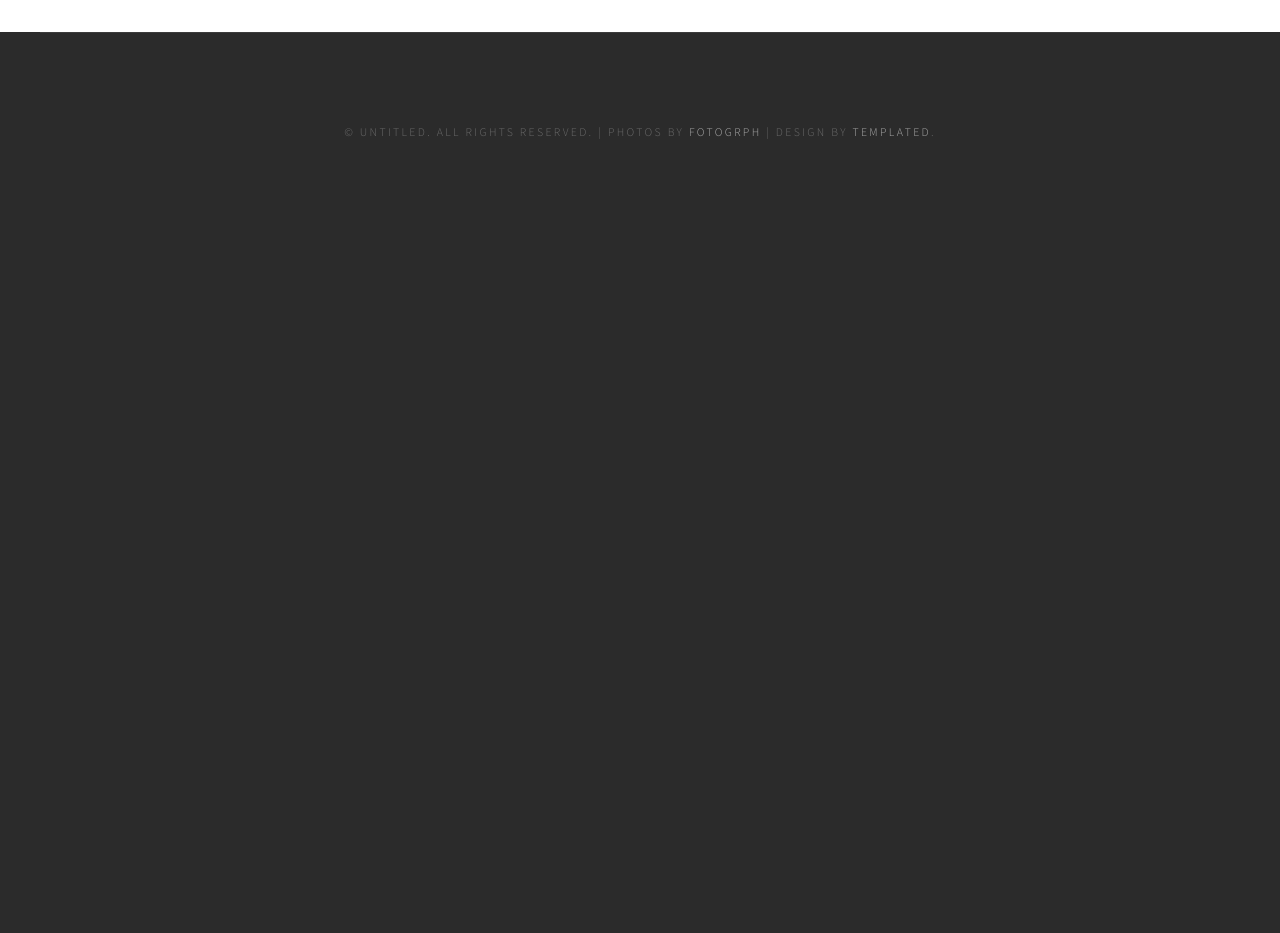
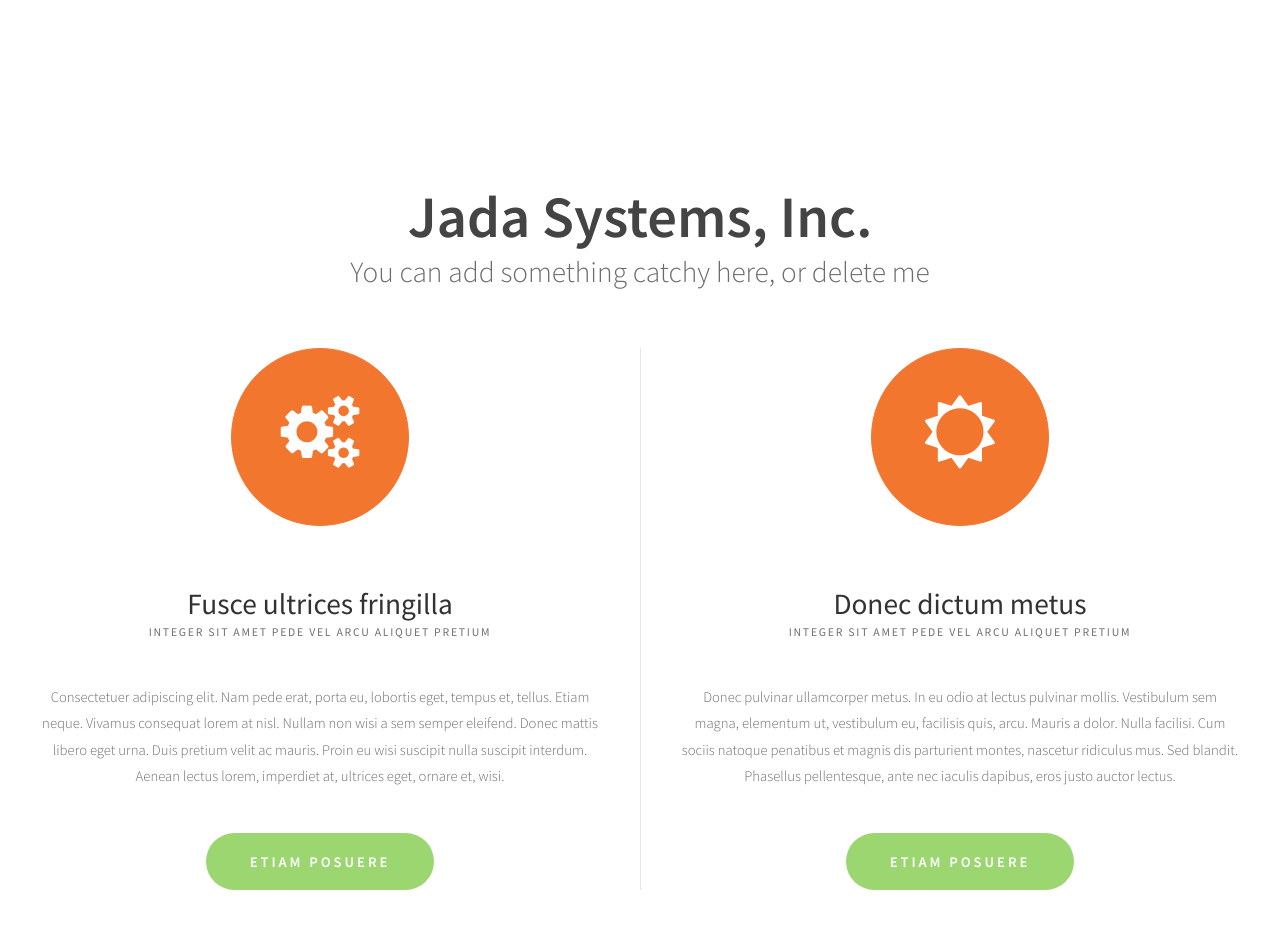
Before and after one commit to aartea/jada-intern, a plain HTML site: page about-us.html in a window 1280 px wide. Shown: the part 627-1560 px from the top of the page. Before the commit the page ends 927 px from the top, so only its background shows below. Drawn offline with Linux system fonts and the light colour scheme.

```diff
--- a/about-us.html
+++ b/about-us.html
@@ -42,9 +42,30 @@
 </div>
 <div id="wrapper">
 	<div id="page" class="container">
+		<div class="ebox1">
+			<div id="featured-wrapper">
+				<div id="featured" class="extra2 container">
+					<div class="main-title">
+						<h2>Jada Systems, Inc.</h2>
+						<span class="byline">You can add something catchy here, or delete me</span> </div>
+					<div class="ebox1"> <span class="fa fa-cogs"></span>
+					<div class="title">
+							<h2>Fusce ultrices fringilla</h2>
+							<span class="byline">Integer sit amet pede vel arcu aliquet pretium</span> </div>
+						<p>Consectetuer adipiscing elit. Nam pede erat, porta eu, lobortis eget, tempus et, tellus. Etiam neque. Vivamus consequat lorem at nisl. Nullam non wisi a sem semper eleifend. Donec mattis libero eget urna. Duis pretium velit ac mauris. Proin eu wisi suscipit nulla suscipit interdum. Aenean lectus lorem, imperdiet at, ultrices eget, ornare et, wisi. </p>
+						<a href="#" class="button">Etiam posuere</a>
+					</div>
+					<div class="ebox2"> <span class="fa fa-sun-o"></span>
+						<div class="title">
+							<h2>Donec dictum metus</h2>
+							<span class="byline">Integer sit amet pede vel arcu aliquet pretium</span> </div>
+						<p>Donec pulvinar ullamcorper metus. In eu odio at lectus pulvinar mollis. Vestibulum sem magna, elementum ut, vestibulum eu, facilisis quis, arcu. Mauris a dolor. Nulla facilisi. Cum sociis natoque penatibus et magnis dis parturient montes, nascetur ridiculus mus. Sed blandit. Phasellus pellentesque, ante nec iaculis dapibus, eros justo auctor lectus.</p>
+						<a href="#" class="button">Etiam posuere</a>
+					</div>
+				</div>
+			</div>
 
-
-
+		</div>
 	</div>
 </div>
 <div id="copyright" class="container">
```
Also changed, not shown: contact-us.html (+1 -0 lines), index.html (+13 -7 lines), default.css (line endings or trailing spaces), images/placeholder.png (added).
